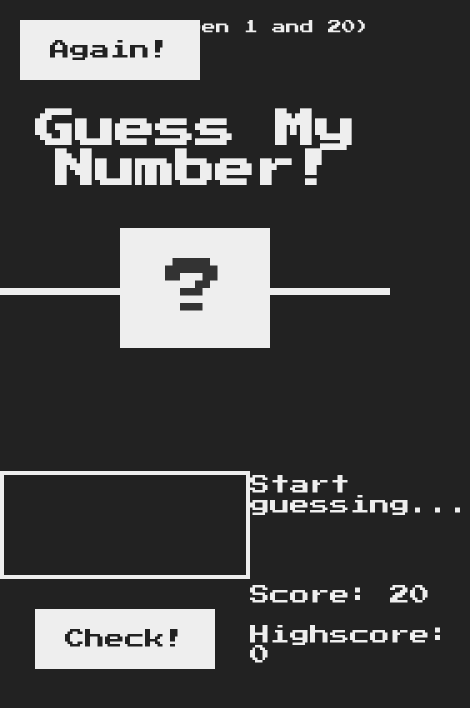
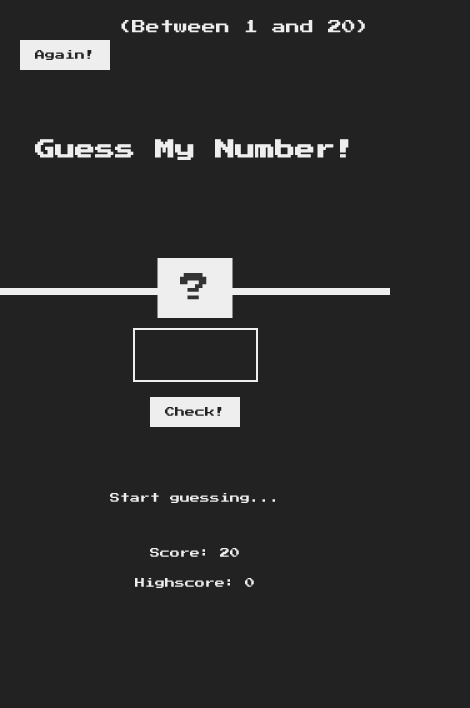
Before and after one commit to SimAndrew/Guess-My-Number, a plain HTML site: page index.html in a window 390 px wide. Shown: the whole page, 470 px wide, since content can reach past the window. Drawn offline with Linux system fonts and the light colour scheme.

Commit message:
feat: add media query for mobile devices

```diff
--- a/style.css
+++ b/style.css
@@ -116,3 +116,56 @@
 .label-score {
   margin-bottom: 2rem;
 }
+
+@media only screen and (max-width: 720px) {
+  main {
+    flex-direction: column;
+    height: 32.5rem;
+  }
+
+  h1 {
+    font-size: 2rem;
+  }
+
+  .btn {
+    font-size: 1rem;
+    padding: 1rem 1.5rem;
+  }
+
+  .number {
+    font-size: 3rem;
+    width: 7.5rem;
+    padding: 1.5rem 0rem;
+  }
+
+  .left {
+    width: 100%;
+    align-items: center;
+  }
+
+  .right {
+    display: flex;
+    flex-direction: column;
+    width: 100%;
+    font-size: 1rem;
+    align-items: center;
+  }
+
+  .guess {
+    border: 2px solid #eee;
+    font-size: 2.5rem;
+    padding: 1.25rem;
+    width: 12.5rem;
+    margin-bottom: 1.5rem;
+    display: block;
+  }
+
+  .message {
+    margin-bottom: 4rem;
+    height: 1.5rem;
+  }
+
+  .again {
+    top: 4rem;
+  }
+}
```
